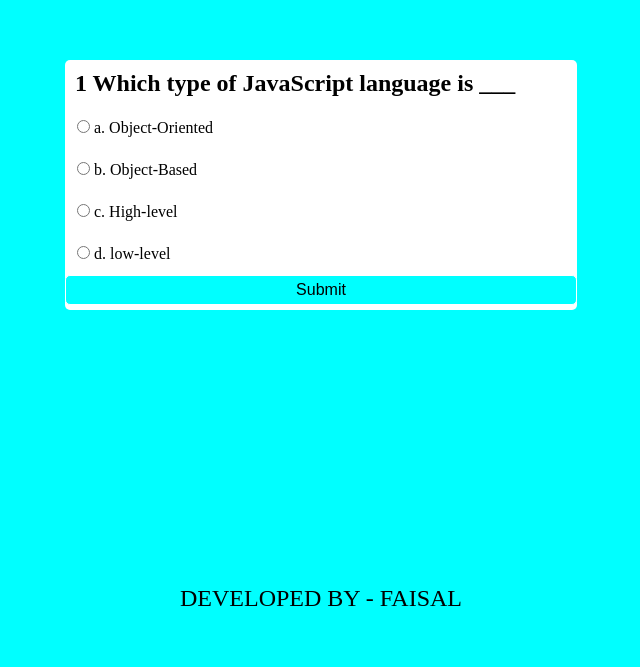
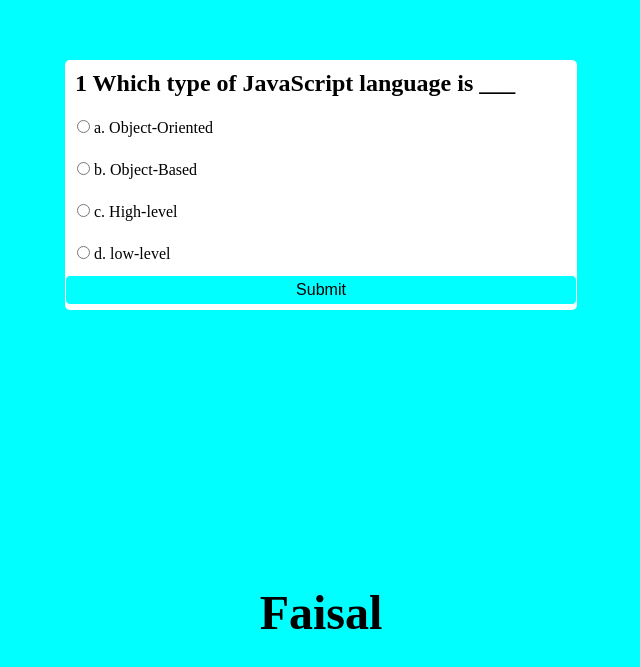
Before and after one commit to SWE-FAISAL/QUIZZ-APP, a plain HTML site: page index.html in a window 1280 px wide. Shown: the part 215-882 px from the top of the page, without its empty margins (319-959 px from the left). Drawn offline with Linux system fonts and the light colour scheme.

Commit message:
add file

```diff
--- a/index.html
+++ b/index.html
@@ -35,7 +35,7 @@
         </div>
     </div>
     <footer>
-        DEVELOPED BY - FAISAL
+        <h1>Faisal</h1>
     </footer>
 
 
```
